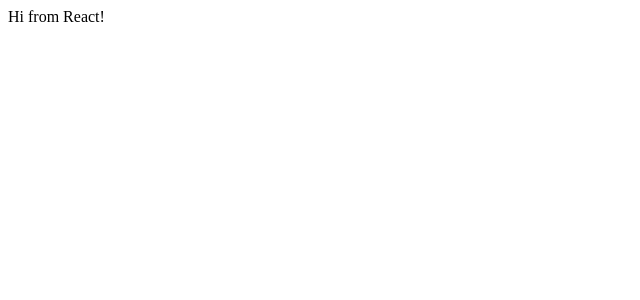
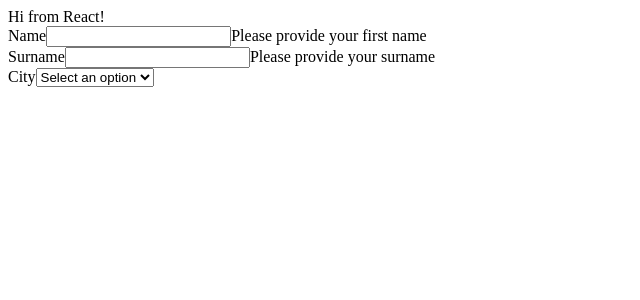
Before and after one commit to yunusemredilber/react-compiler-presentation, a React app: page / in a window 1280 px wide. Shown: the top 300 px of the page, without its empty margins (0-640 px from the left). Built offline with nearby package versions, Linux system fonts and the light colour scheme.

Commit message:
feat: implement a simple controlled form

```diff
--- a/src/app.tsx
+++ b/src/app.tsx
@@ -1,3 +1,6 @@
+import { Form } from "./components/form";
+import { FormProvider } from "./contexts/form";
+
 export const App = () => {
-  return <div>Hi from React!</div>;
+  return <FormProvider><Form /></FormProvider>;
 }
--- /dev/null
+++ b/src/components/form/index.tsx
@@ -0,0 +1,20 @@
+import { useForm } from "../../contexts/form";
+import { Input } from "../input";
+import {Select} from "../select";
+
+export const Form = () => {
+  const { name, surname, city, updateField } = useForm();
+
+  return (
+    <div>
+      Hi from React!
+      <Input value={name.value} onChange={(event) => updateField('name', { value: event.currentTarget.value })} id="name" label="Name" hint="Please provide your first name"/>
+      <Input value={surname.value} onChange={(event) => updateField('surname', { value: event.currentTarget.value })} id="surname" label="Surname" hint="Please provide your surname"/>
+      <Select label="City" options={[
+        { value: "tokat", label: "Tokat" },
+        { value: "istanbul", label: "Istanbul" },
+        { value: "berlin", label: "Berlin" },
+      ]} value={city.value} onChange={(value) => updateField('city', { value })} />
+    </div>
+  );
+}
--- /dev/null
+++ b/src/components/input/index.tsx
@@ -0,0 +1,17 @@
+import { ComponentProps, ReactElement } from "react";
+
+export interface InputProps extends ComponentProps<'input'> {
+  disabled?: boolean;
+  hint?: ReactElement | string;
+  label?: ReactElement | string;
+}
+
+export const Input = ({ label, hint, ...inputProps }: InputProps) => {
+  return (
+    <div className="input-wrapper">
+      <label htmlFor={inputProps.id}>{label}</label>
+      <input {...inputProps} aria-describedby={`${inputProps.id}-hint`} />
+      <span id={`${inputProps.id}-hint`}>{hint}</span>
+    </div>
+  );
+}
--- /dev/null
+++ b/src/components/select/index.tsx
@@ -0,0 +1,54 @@
+interface Option {
+  value: string;
+  label: string;
+}
+
+interface SelectProps {
+  label: string;
+  options: Option[];
+  value: string;
+  onChange: (value: string) => void;
+  placeholder?: string;
+  disabled?: boolean;
+}
+
+export const Select = ({
+  label,
+  options,
+  value,
+  onChange,
+  placeholder = "Select an option",
+  disabled = false,
+}: SelectProps) => {
+  const handleChange = (event: React.ChangeEvent<HTMLSelectElement>) => {
+    onChange(event.target.value);
+  };
+
+  return (
+    <div className="select-wrapper">
+      <label htmlFor="select" className="select-label">
+        {label}
+      </label>
+      <select
+        id="select"
+        value={value}
+        onChange={handleChange}
+        disabled={disabled}
+        aria-label={label}
+        aria-required="true"
+        aria-disabled={disabled}
+        aria-live="polite"
+        className="select-input"
+      >
+        <option value="" disabled>
+          {placeholder}
+        </option>
+        {options.map((option) => (
+          <option key={option.value} value={option.value}>
+            {option.label}
+          </option>
+        ))}
+      </select>
+    </div>
+  );
+};
--- /dev/null
+++ b/src/contexts/form.tsx
@@ -0,0 +1,52 @@
+import React, { createContext, useContext, useState } from 'react';
+import { InputState, SelectState } from "../types/form";
+import {createDefaultInputState, createDefaultSelectState} from "../util/form";
+
+interface FormFields {
+  name: InputState;
+  surname: InputState;
+  city: SelectState;
+}
+
+export type FormContext = FormFields & {
+  updateField: <K extends keyof FormFields>(field: K, value: Partial<FormFields[K]>) => void;
+};
+
+const defaultFormContext = {
+} as any;
+
+const FormContext = createContext(defaultFormContext);
+
+const useForm = (): FormContext => useContext(FormContext);
+
+interface FromProviderProps {
+  children: React.ReactNode;
+}
+
+function FormProvider({ children }: FromProviderProps) {
+  const [data, setData] = useState<FormFields>({
+    name: createDefaultInputState(),
+    surname: createDefaultInputState(),
+    city: createDefaultSelectState(),
+  });
+
+  const updateField = <K extends keyof FormFields>(field: K, value: Partial<FormFields[K]>) => {
+    setData({
+      ...data,
+      [field]: value,
+    });
+  };
+
+  return (
+    <FormContext.Provider
+      value={{
+        ...data,
+        updateField,
+      }}
+    >
+      {children}
+    </FormContext.Provider>
+  );
+}
+
+export { FormProvider, useForm };
--- /dev/null
+++ b/src/types/form.ts
@@ -0,0 +1,12 @@
+export interface InputState {
+  value: string;
+  hasError: boolean;
+  isMasked: boolean;
+  errorMessage?: string;
+}
+
+export interface SelectState {
+  value: string;
+  hasError: boolean;
+  errorMessage?: string;
+}
--- /dev/null
+++ b/src/util/form.ts
@@ -0,0 +1,14 @@
+import {InputState, SelectState} from "../types/form";
+
+export const createDefaultInputState = (): InputState => ({
+  value: '',
+  hasError: false,
+  isMasked: false,
+  errorMessage: undefined,
+});
+
+export const createDefaultSelectState = (): SelectState => ({
+  value: '',
+  hasError: false,
+  errorMessage: undefined,
+});
```
